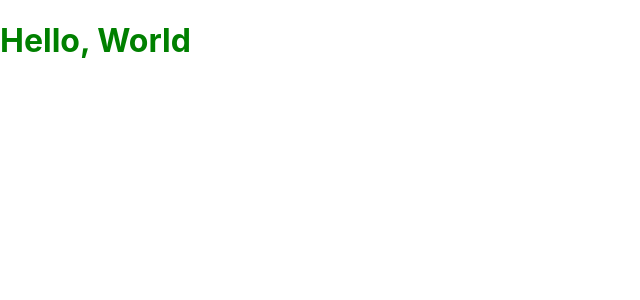
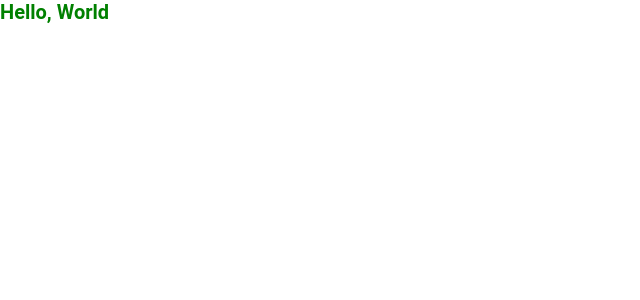
Before and after one commit to datdev2409/SE221_UWC2.0, a React (Create React App) app in the folder src/client/: page / in a window 1280 px wide. Shown: the top 300 px of the page, without its empty margins (0-640 px from the left). Built offline with nearby package versions, Linux system fonts and the light colour scheme.

Commit message:
add global css styles

```diff
--- a/src/client/src/components/GlobalStyles/GlobalStyles.css
+++ b/src/client/src/components/GlobalStyles/GlobalStyles.css
@@ -1,15 +1,18 @@
+* {
+  margin: 0;
+  padding: 0;
+  box-sizing: border-box;
+}
+
+html {
+  font-size: 62.5%;
+}
+
 body {
   margin: 0;
-  font-family: -apple-system, BlinkMacSystemFont, 'Segoe UI', 'Roboto', 'Oxygen',
-    'Ubuntu', 'Cantarell', 'Fira Sans', 'Droid Sans', 'Helvetica Neue',
-    sans-serif;
+  font-family: 'Roboto', 'sans-serif';
   -webkit-font-smoothing: antialiased;
   -moz-osx-font-smoothing: grayscale;
-}
-
-code {
-  font-family: source-code-pro, Menlo, Monaco, Consolas, 'Courier New',
-    monospace;
 }
 
 .heading {
```
